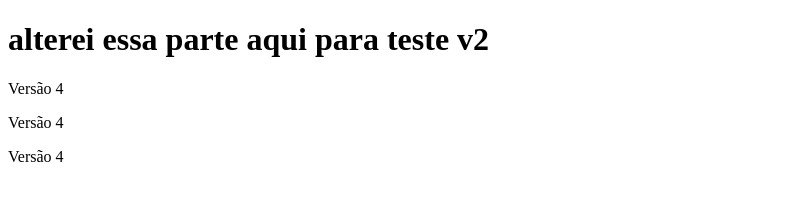
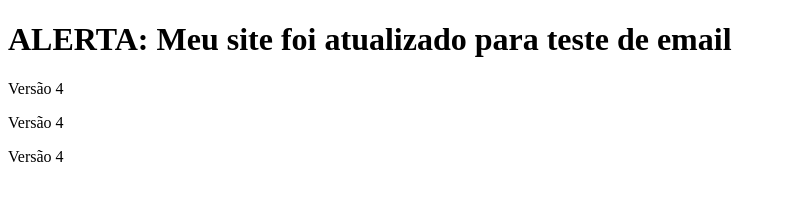
Before and after one commit to Guilherme0Medeiros/teste, a plain HTML site: page index.html in a window 1280 px wide. Shown: the whole page, without its empty margins (0-786 px from the left). Drawn offline with Linux system fonts and the light colour scheme.

Commit message:
teste alerta

```diff
--- a/index.html
+++ b/index.html
@@ -5,7 +5,7 @@
   <title>Teste WebChange Radar</title>
 </head>
 <body>
-  <h1>alterei essa parte aqui para teste v2</h1>
+  <h1>ALERTA: Meu site foi atualizado para teste de email</h1>
   <p>Versão 4</p>
   <p>Versão 4</p>
   <p>Versão 4</p>
```
